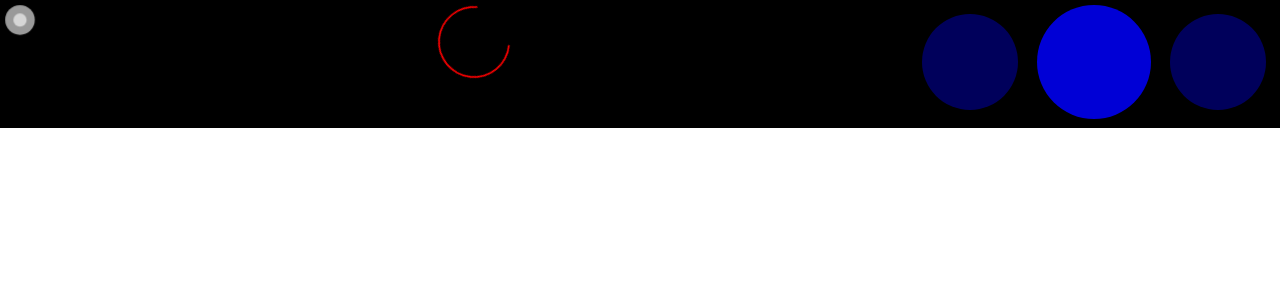
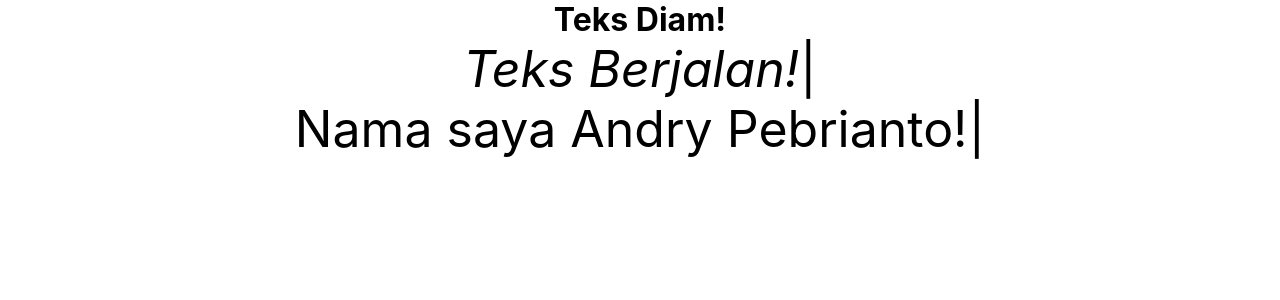
Before and after one commit to Aswassaw/try-free-package-for-react, a React (Create React App) app: page / in a window 1280 px wide. Shown: the top 300 px of the page. Built offline with nearby package versions, Linux system fonts and the light colour scheme.

Commit message:
Typewriter Effect with typewriter-effect

```diff
--- a/package.json
+++ b/package.json
@@ -11,8 +11,9 @@
     "formik": "^2.2.9",
     "framer-motion": "^4.1.17",
     "json-server": "^0.16.3",
+    "rc-pagination": "^3.1.9",
     "react": "^17.0.1",
-    "react-chartjs-2": "^3.3.0",
+    "react-chartjs-2": "^3.0.4",
     "react-color": "^2.19.3",
     "react-countup": "^6.0.0",
     "react-credit-cards": "^0.8.3",
@@ -24,13 +25,16 @@
     "react-redux": "^7.2.2",
     "react-router-dom": "^5.2.0",
     "react-scripts": "4.0.1",
+    "react-slick": "^0.28.1",
     "react-spinners": "^0.11.0",
     "react-table": "^7.7.0",
     "react-toastify": "^8.1.0",
     "react-tooltip": "^4.2.21",
+    "react-waypoint": "^10.1.0",
     "redux": "^4.0.5",
     "redux-thunk": "^2.3.0",
     "sweetalert2": "^10.15.1",
+    "typewriter-effect": "^2.18.2",
     "web-vitals": "^0.2.4"
   },
   "scripts": {
--- a/src/App.js
+++ b/src/App.js
@@ -7,12 +7,13 @@ import "./App.css";
 // import ColorPicker from "./components/7. ColorPicker";
 // import CreditCards from "./components/8. CreditCards";
 // import VideoPlayer from "./components/9. VideoPlayer";
-import Spinners from "./components/10. Spinners";
+// import Spinners from "./components/10. Spinners";
+import Typewriter from "./components/11. Typewriter";
 
 function App() {
   return (
     <div className='App'>
-      <Spinners />
+      <Typewriter />
     </div>
   );
 }
--- /dev/null
+++ b/src/components/11. Typewriter/index.jsx
@@ -0,0 +1,48 @@
+import React from "react";
+import Typewriter from "typewriter-effect";
+
+const index = () => {
+  return (
+    <div>
+      <h1>Teks Diam!</h1>
+      <div style={{ fontSize: "50px" }}>
+        {/* Typewriter dengan onInit props */}
+        <Typewriter
+          onInit={(typewriter) => {
+            typewriter
+              .pauseFor(1000)
+              .typeString(`<i>Teks Berjalan!</i>`)
+              // .callFunction(() => alert("Teks Berjalan telah berjalan!"))
+              .pauseFor(2000)
+              .deleteAll()
+              .pauseFor(1000)
+              .typeString(`<strong>Manusia Api!</strong>`)
+              // .callFunction(() => alert("Manusia Api telah berjalan!"))
+              .pauseFor(2000)
+              .deleteAll()
+              .start();
+          }}
+          options={{
+            loop: true,
+          }}
+        />
+
+        {/* Typewriter dengan options props */}
+        <Typewriter
+          options={{
+            pauseFor: 2000,
+            strings: [
+              "Nama saya Andry Pebrianto!",
+              "Saya adalah seorang Front-End Developer!",
+              "Saya adalah seorang Back-End Developer",
+            ],
+            autoStart: true,
+            loop: true,
+          }}
+        />
+      </div>
+    </div>
+  );
+};
+
+export default index;
```
Also changed, not shown: src/components/11.Charts/index.jsx (deleted, +0 -11 lines), 2 other files (tests, documents, lock files or other folders).
